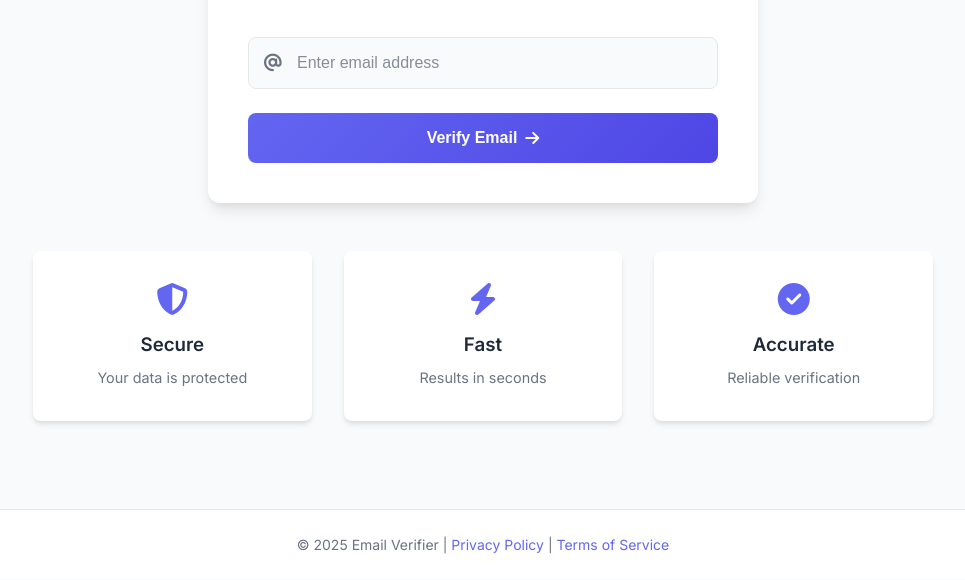
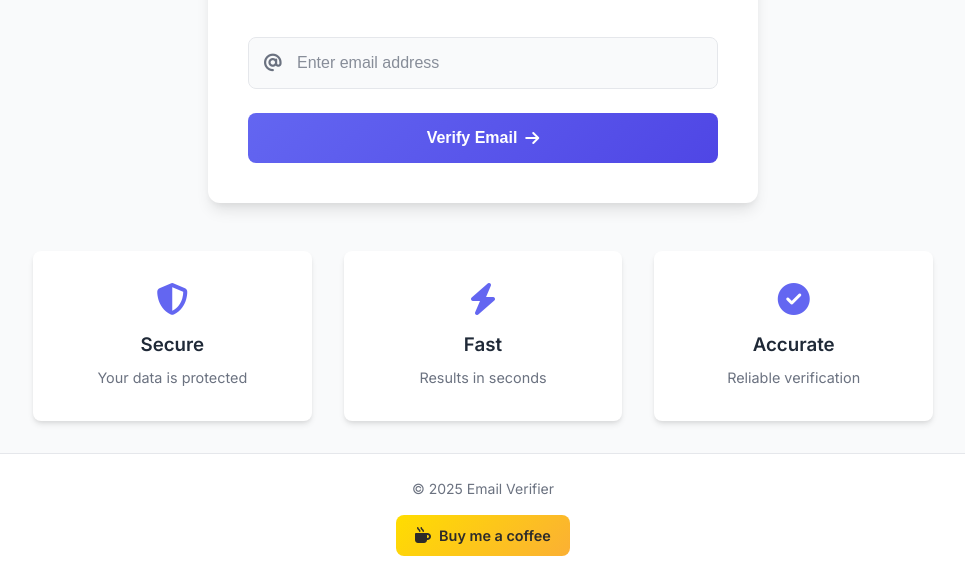
Before and after one commit to TauqeerAhmad5201/email-verifier, a website: page public/index.html in a window 1280 px wide. Shown: the part 221-801 px from the top of the page, without its empty margins (157-1122 px from the left). Drawn offline with Linux system fonts and the light colour scheme.

Commit message:
Add "Buy Me a Coffee" button to footer with updated styles and animations

```diff
--- a/public/css/styles.css
+++ b/public/css/styles.css
@@ -321,17 +321,36 @@ footer {
     font-size: 0.875rem;
     border-top: 1px solid var(--border-light);
     margin-top: auto;
+    display: flex;
+    flex-direction: column;
+    align-items: center;
+    gap: 1rem;
 }
 
-footer a {
-    color: var(--primary);
+/* Buy Me a Coffee Button */
+.coffee-button {
+    display: inline-flex;
+    align-items: center;
+    gap: 0.5rem;
+    padding: 0.6rem 1.2rem;
+    background: linear-gradient(135deg, #FFDD00, #FBB034);
+    color: #2D2B2A;
+    border-radius: var(--radius-md);
+    font-weight: 600;
+    font-size: 0.9rem;
     text-decoration: none;
-    transition: color var(--transition);
+    transition: transform var(--transition), box-shadow var(--transition);
 }
 
-footer a:hover {
-    color: var(--primary-dark);
-    text-decoration: underline;
+.coffee-button:hover {
+    transform: translateY(-2px);
+    box-shadow: 0 4px 8px rgba(251, 176, 52, 0.4);
+    color: #2D2B2A;
+    text-decoration: none;
+}
+
+.coffee-button i {
+    font-size: 1rem;
 }
 
 /* Animations */
--- a/public/index.html
+++ b/public/index.html
@@ -56,7 +56,11 @@
         </div>
 
         <footer>
-            <p>© 2025 Email Verifier | <a href="#">Privacy Policy</a> | <a href="#">Terms of Service</a></p>
+            <p>© 2025 Email Verifier</p>
+            <a href="https://buymeacoffee.com/tauqeerahmad" class="coffee-button" target="_blank" rel="noopener">
+                <i class="fas fa-mug-hot"></i>
+                <span>Buy me a coffee</span>
+            </a>
         </footer>
     </div>
     <script src="/js/script.js"></script>
```
